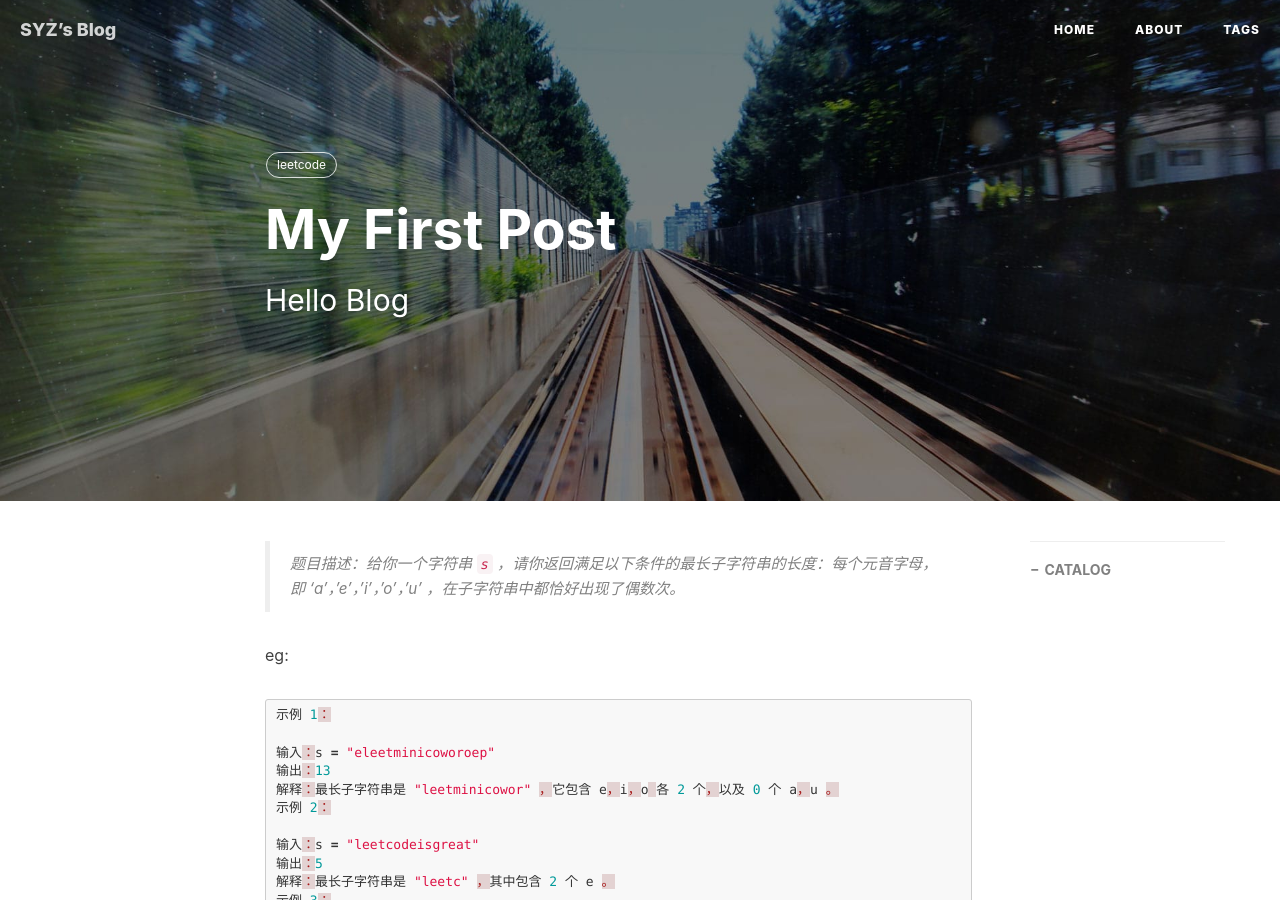
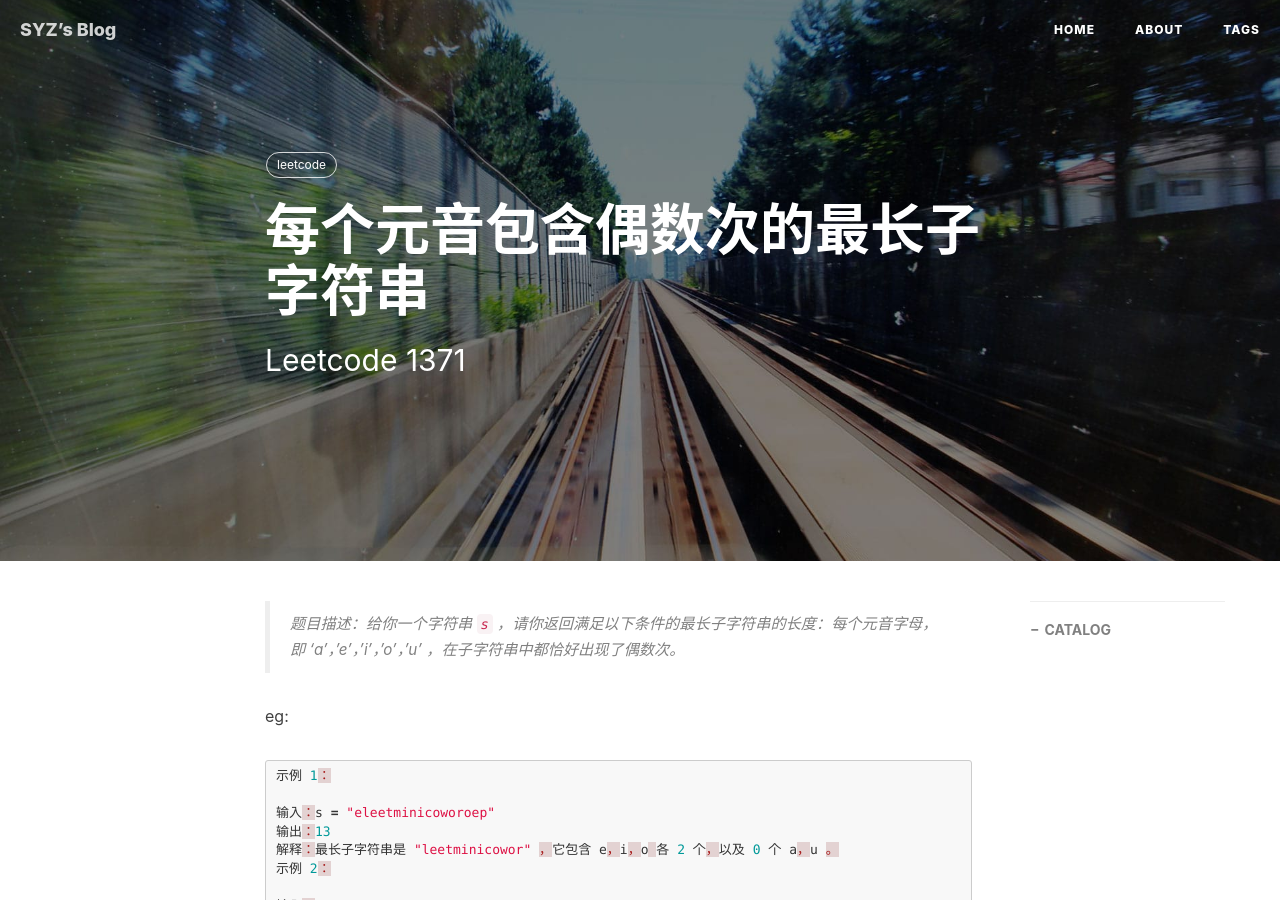
Before and after one commit to syz913/syz913.github.io, a Jekyll site: the page built from _posts/2020-05-26-Leetcode-1371.md, in a window 1280 px wide and 900 px high. Built offline with Jekyll 4.4.1, drawn with Linux system fonts in a browser that asks for light colours; nearby versions of some CDN libraries; comment, search, counter and statistics services are not loaded.

Commit message:
initial commit

```diff
--- a/_posts/2020-05-26-1371-每个元音包含偶数次的最长子字符串.md
+++ b/_posts/2020-05-26-Leetcode-1371.md
@@ -1,8 +1,7 @@
 ---
 layout:     post   				    # 使用的布局（不需要改）
-title:      My First Post 				# 标题
-subtitle:   Hello Blog #副标题
-date:       2020-05-26				# 时间
+title:      每个元音包含偶数次的最长子字符串 				# 标题
+subtitle:   Leetcode 1371 #副标题
 author:     SYZ					# 作者
 header-img: img/post-bg-2015.jpg 	#这篇文章标题背景图片
 catalog: true 						# 是否归档
```
